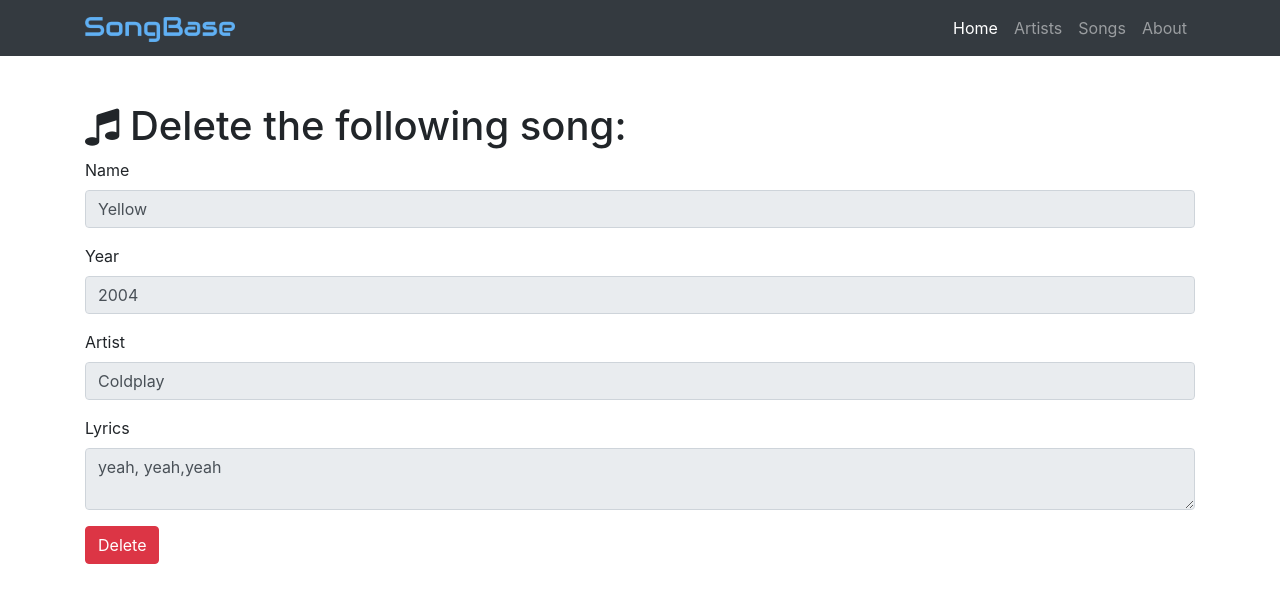
After one commit to gichehak/songbase, a Flask app: page /song/delete/1 in a window 1280 px wide. The commit adds this page. Shown: the top 603 px of the page. Run offline with Flask 2, Linux system fonts and the light colour scheme; data comes from the database, SQL or seed files in the repository; both versions use the stored data as it was after the commit; some libraries are stand-ins or nearby versions.

Commit message:
with ajax

```diff
--- a/manage.py
+++ b/manage.py
@@ -12,8 +12,11 @@ def deploy():
     coldplay = Artist(name='Coldplay', about='Coldplay is a British rock band.')
     maroon5 = Artist(name='Maroon 5', about='Maroon 5 is an American pop rock band.')
     song1 = Song(name='Yellow', year=2004, lyrics='yeah, yeah,yeah', artist=coldplay)
+    song2 = Song(name='Sugar', year=2014, lyrics="I'm hurting, baby, I'm broken down", artist=maroon5)
     db.session.add(coldplay)
     db.session.add(maroon5)
+    db.session.add(song1)
+    db.session.add(song2)
     db.session.commit()
 
 
--- a/songbase.py
+++ b/songbase.py
@@ -18,7 +18,7 @@ class Artist(db.Model):
     id = db.Column(db.Integer, primary_key=True)
     name = db.Column(db.String(64))
     about = db.Column(db.Text)
-    songs = db.relationship('Song', backref='artist')
+    songs = db.relationship('Song', backref='artist', cascade="delete")
 
 
 class Song(db.Model):
@@ -59,6 +59,21 @@ def add_artists():
         return redirect(url_for('show_all_artists'))
 
 
+@app.route('/api/artist/add', methods=['POST'])
+def add_ajax_artists():
+    # get data from the form
+    name = request.form['name']
+    about = request.form['about']
+
+    # insert the data into the database
+    artist = Artist(name=name, about=about)
+    db.session.add(artist)
+    db.session.commit()
+    # flash message type: success, info, warning, and danger from bootstrap
+    flash('Artist Inserted', 'success')
+    return jsonify({"id": str(artist.id), "name": artist.name})
+
+
 @app.route('/artist/edit/<int:id>', methods=['GET', 'POST'])
 def edit_artist(id):
     artist = Artist.query.filter_by(id=id).first()
@@ -71,6 +86,27 @@ def edit_artist(id):
         # update the database
         db.session.commit()
         return redirect(url_for('show_all_artists'))
+
+
+@app.route('/artist/delete/<int:id>', methods=['GET', 'POST'])
+def delete_artist(id):
+    artist = Artist.query.filter_by(id=id).first()
+    if request.method == 'GET':
+        return render_template('artist-delete.html', artist=artist)
+    if request.method == 'POST':
+        # delete the artist by id
+        # all related songs are deleted as well
+        db.session.delete(artist)
+        db.session.commit()
+        return redirect(url_for('show_all_artists'))
+
+
+@app.route('/api/artist/<int:id>', methods=['DELETE'])
+def delete_ajax_artist(id):
+    artist = Artist.query.get_or_404(id)
+    db.session.delete(artist)
+    db.session.commit()
+    return jsonify({"id": str(artist.id), "name": artist.name})
 
 
 # song-all.html adds song id to the edit button using a hidden input
@@ -117,6 +153,28 @@ def edit_song(id):
         # update the database
         db.session.commit()
         return redirect(url_for('show_all_songs'))
+
+
+@app.route('/song/delete/<int:id>', methods=['GET', 'POST'])
+def delete_song(id):
+    song = Song.query.filter_by(id=id).first()
+    artists = Artist.query.all()
+    if request.method == 'GET':
+        return render_template('song-delete.html', song=song, artists=artists)
+    if request.method == 'POST':
+        # use the id to delete the song
+        # song.query.filter_by(id=id).delete()
+        db.session.delete(song)
+        db.session.commit()
+        return redirect(url_for('show_all_songs'))
+
+
+@app.route('/api/song/<int:id>', methods=['DELETE'])
+def delete_ajax_song(id):
+    song = Song.query.get_or_404(id)
+    db.session.delete(song)
+    db.session.commit()
+    return jsonify({"id": str(song.id), "name": song.name})
 
 
 @app.route('/about')
--- a/templates/home-base.html
+++ b/templates/home-base.html
@@ -14,6 +14,10 @@
   <link rel="stylesheet" href="https://maxcdn.bootstrapcdn.com/bootstrap/4.0.0-beta.2/css/bootstrap.min.css">
   <!-- Fontawesome CSS -->
   <link rel="stylesheet" href="https://maxcdn.bootstrapcdn.com/font-awesome/4.7.0/css/font-awesome.min.css">
+  <!-- SweetAlert CSS -->
+  <link rel="stylesheet" href="https://cdnjs.cloudflare.com/ajax/libs/sweetalert/1.1.3/sweetalert.css">
+  <!-- Toastr CSS -->
+  <link rel="stylesheet" href="https://cdnjs.cloudflare.com/ajax/libs/toastr.js/latest/css/toastr.min.css">
   <!-- Songbase CSS -->
   <link rel="stylesheet" href="{{ url_for('static', filename='css/songbase.css') }}">
   {% endblock%}
@@ -50,20 +54,44 @@
       </div>
     </div>
   </nav>
-  {% for category, message in get_flashed_messages(with_categories=true) %}
-    <div class="alert alert-{{category}}">
-    <button type="button" class="close" data-dismiss="alert">&times;</button>
-      {{ message }}
-    </div>
-  {% endfor %}
+
   {% block page_content%}
   {% endblock%}
 
   {% block scripts%}
-  <!-- jQuery first, then Popper.js, then Bootstrap JS -->
-  <script src="https://code.jquery.com/jquery-3.2.1.slim.min.js"></script>
+  <!-- jQuery full version first, then Popper.js, then Bootstrap JS -->
+  <script src="https://code.jquery.com/jquery-3.2.1.js"></script>
   <script src="https://cdnjs.cloudflare.com/ajax/libs/popper.js/1.12.3/umd/popper.min.js"></script>
   <script src="https://maxcdn.bootstrapcdn.com/bootstrap/4.0.0-beta.2/js/bootstrap.min.js"></script>
+  <!-- SweetAlert JS -->
+  <script src="https://cdnjs.cloudflare.com/ajax/libs/sweetalert/1.1.3/sweetalert.min.js"></script>
+  <!-- Toastr JS -->
+  <script src="https://cdnjs.cloudflare.com/ajax/libs/toastr.js/latest/js/toastr.min.js"></script>
+  <script>
+    toastr.options = {
+        "closeButton": true,
+        "debug": false,
+        "progressBar": true,
+        "preventDuplicates": true,
+        "positionClass": "toast-top-center",
+        "onclick": null,
+        "showDuration": "400",
+        "hideDuration": "500",
+        "timeOut": "3000",
+        "extendedTimeOut": "1000",
+        "showEasing": "swing",
+        "hideEasing": "linear",
+        "showMethod": "fadeIn",
+        "hideMethod": "fadeOut"
+    }
+    {% for category, message in get_flashed_messages(with_categories=true) %}
+        var toastr_category = '{{ category }}';
+        if (toastr_category === 'message') {
+            toastr_category = 'info';
+        }
+        toastr[toastr_category]('{{message}}');
+    {% endfor %}
+  </script>
   {% endblock%}
 </body>
 
--- /dev/null
+++ b/templates/song-delete.html
@@ -0,0 +1,43 @@
+<!DOCTYPE html>
+
+{% extends "home-base.html"%}
+{% block title %}Delete Song{% endblock %}
+{% block page_content%}
+
+  <!-- Page Content -->
+  <div class="container">
+    <h1 class="mt-5"><i class="fa fa-music" aria-hidden="true"></i> Delete the following song:</h1>
+    <form action="/song/delete/{{song.id}}" method="post">
+      <div class="form-group">
+        <label>Name</label>
+        <input class="form-control" type="text" name="name" value="{{song.name}}" required="true" readonly="true">
+      </div>
+      <div class="form-group">
+        <label>Year</label>
+        <input class="form-control" type="text" name="year" value="{{song.year}}" readonly="true">
+      </div>
+      <div class="form-group">
+        <label>Artist</label>
+        <input class="form-control" type="text" name="artist" value="{{song.artist.name}}" readonly="true">
+      </div>
+      <div class="form-group">
+        <label>Lyrics</label>
+        <textarea class="form-control" name="lyrics" required="true" readonly="true">{{song.lyrics}}</textarea>
+      </div>
+      <button type="submit" class="btn btn-danger" id="delete_btn">Delete</button>
+    </form>
+  </div>
+
+{% endblock%}
+{% block scripts%}
+  {{super()}}
+  <script>
+  $(document).ready(function () {
+    $('#delete_btn').click(function () {
+      if (! confirm('Are you sure?')) {
+        return false;
+      }
+    })
+  });
+  </script>
+{% endblock%}
```
Also changed, not shown: templates/artist-add.html (+30 -0 lines), templates/artist-all.html (+56 -1 lines), templates/artist-delete.html (added, +22 -0 lines), templates/song-all.html (+57 -3 lines), data.sqlite.
